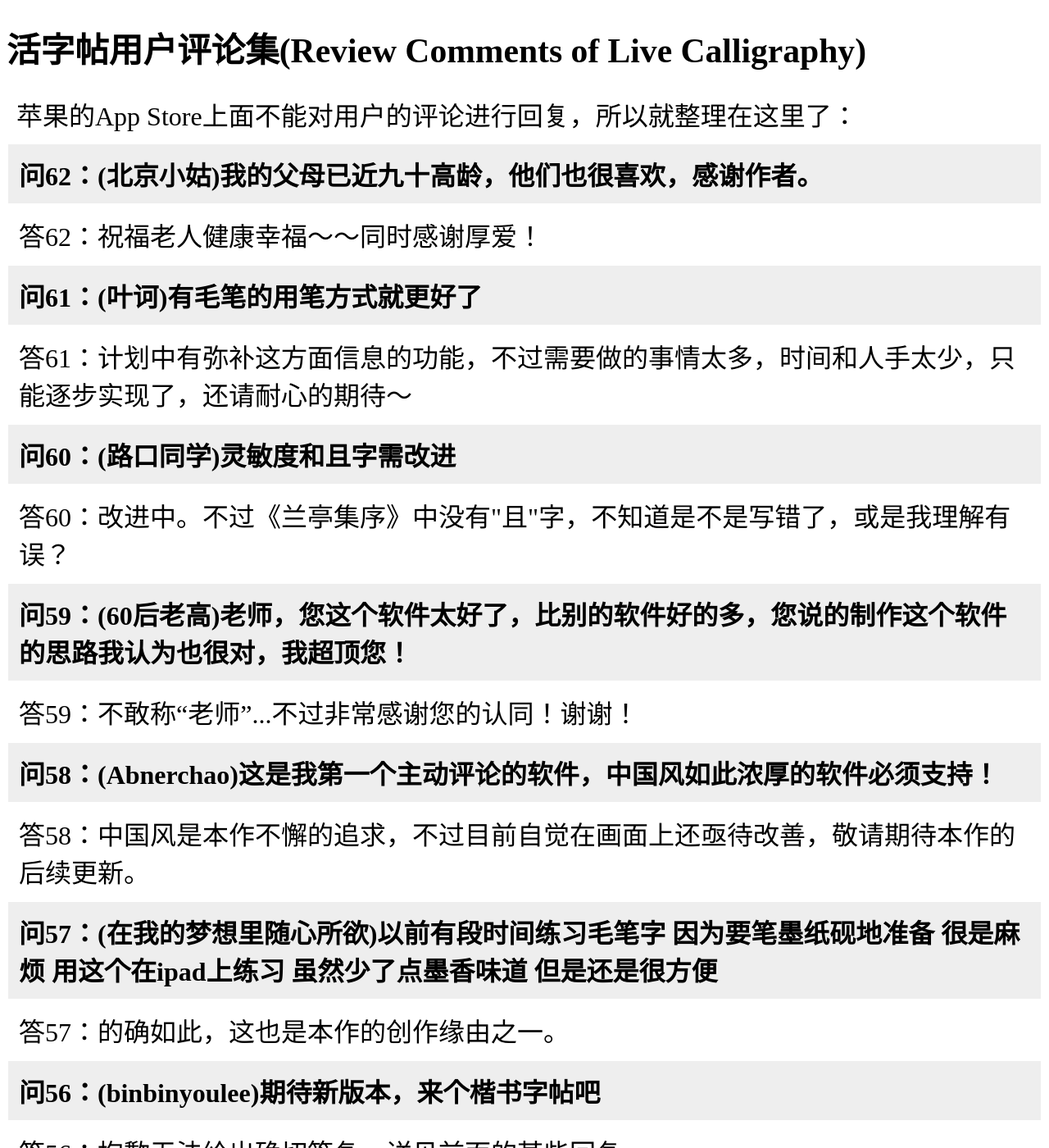
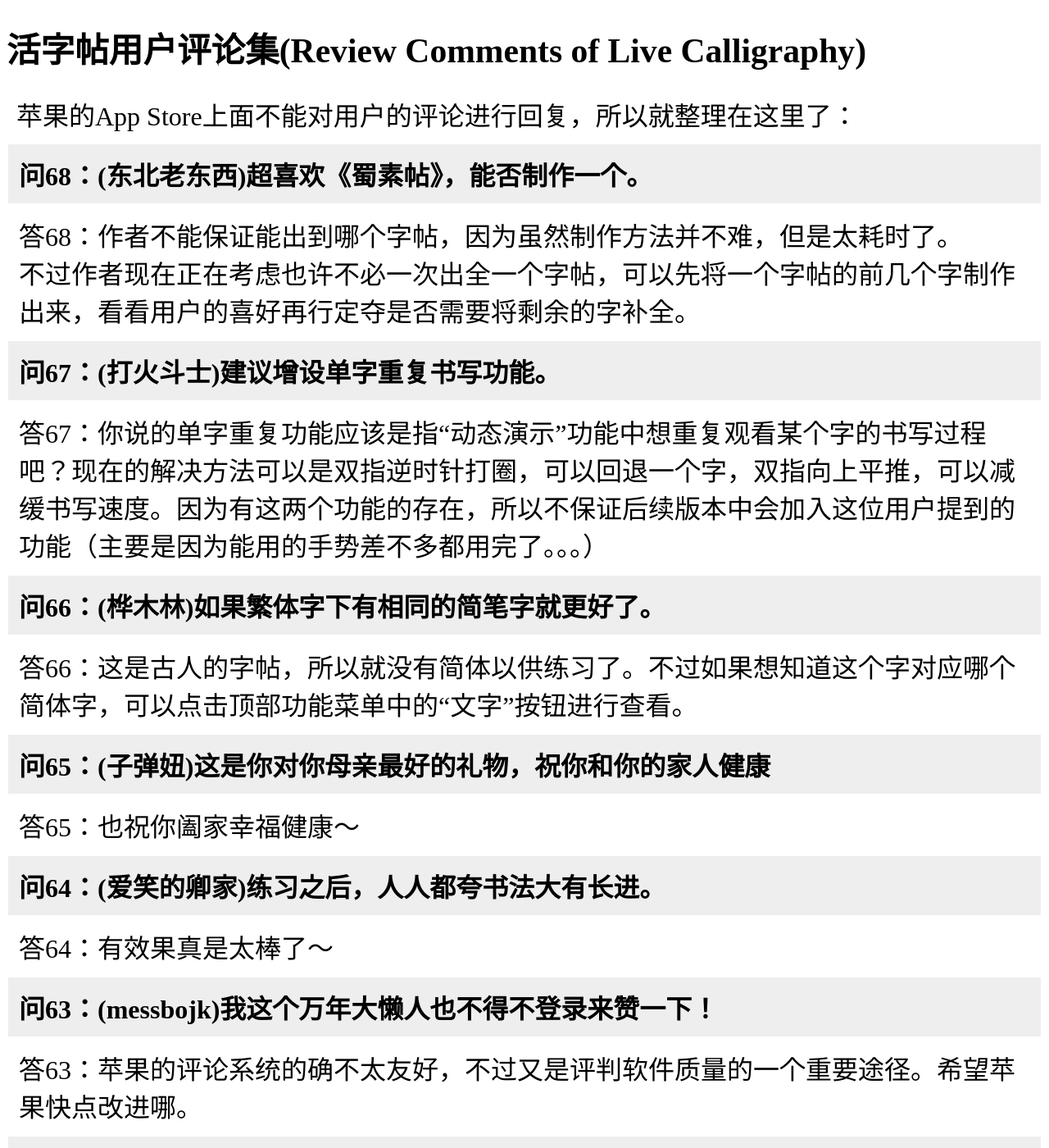
Before and after one commit to shengzhe/livecalligraphy, a Jekyll site: the page built from _posts/2012-08-31-LiveCalligraphyQA.html, in a window 1280 px wide and 1400 px high. Shown: the whole window at 82% size. Built offline with Jekyll 4.4.1, drawn with Linux system fonts in a browser that asks for light colours; Markdown is read by kramdown in place of the engine named in the settings.

Commit message:
Update 2012-08-31-LiveCalligraphyQA.html

```diff
--- a/_posts/2012-08-31-LiveCalligraphyQA.html
+++ b/_posts/2012-08-31-LiveCalligraphyQA.html
@@ -6,6 +6,49 @@ title: 活字帖用户评论集(Review Comments of Live Calligraphy)
 <p>苹果的App Store上面不能对用户的评论进行回复，所以就整理在这里了：</p>
 
 <table>
+
+<tr align="left" bgcolor="#EEEEEE"> <th> <p>
+问68：(东北老东西)超喜欢《蜀素帖》，能否制作一个。
+  </p> </th> </tr>
+  <tr> <td> <p>
+答68：作者不能保证能出到哪个字帖，因为虽然制作方法并不难，但是太耗时了。</br>
+不过作者现在正在考虑也许不必一次出全一个字帖，可以先将一个字帖的前几个字制作出来，看看用户的喜好再行定夺是否需要将剩余的字补全。
+</p> </td> </tr>
+
+<tr align="left" bgcolor="#EEEEEE"> <th> <p>
+问67：(打火斗士)建议增设单字重复书写功能。
+  </p> </th> </tr>
+  <tr> <td> <p>
+答67：你说的单字重复功能应该是指“动态演示”功能中想重复观看某个字的书写过程吧？现在的解决方法可以是双指逆时针打圈，可以回退一个字，双指向上平推，可以减缓书写速度。因为有这两个功能的存在，所以不保证后续版本中会加入这位用户提到的功能（主要是因为能用的手势差不多都用完了。。。）
+</p> </td> </tr>
+
+<tr align="left" bgcolor="#EEEEEE"> <th> <p>
+问66：(桦木林)如果繁体字下有相同的简笔字就更好了。
+  </p> </th> </tr>
+  <tr> <td> <p>
+答66：这是古人的字帖，所以就没有简体以供练习了。不过如果想知道这个字对应哪个简体字，可以点击顶部功能菜单中的“文字”按钮进行查看。
+</p> </td> </tr>
+
+<tr align="left" bgcolor="#EEEEEE"> <th> <p>
+问65：(子弹妞)这是你对你母亲最好的礼物，祝你和你的家人健康
+  </p> </th> </tr>
+  <tr> <td> <p>
+答65：也祝你阖家幸福健康～
+</p> </td> </tr>
+
+<tr align="left" bgcolor="#EEEEEE"> <th> <p>
+问64：(爱笑的卿家)练习之后，人人都夸书法大有长进。
+  </p> </th> </tr>
+  <tr> <td> <p>
+答64：有效果真是太棒了～
+</p> </td> </tr>
+
+<tr align="left" bgcolor="#EEEEEE"> <th> <p>
+问63：(messbojk)我这个万年大懒人也不得不登录来赞一下！
+  </p> </th> </tr>
+  <tr> <td> <p>
+答63：苹果的评论系统的确不太友好，不过又是评判软件质量的一个重要途径。希望苹果快点改进哪。
+</p> </td> </tr>
 
 <tr align="left" bgcolor="#EEEEEE"> <th> <p>
 问62：(北京小姑)我的父母已近九十高龄，他们也很喜欢，感谢作者。
```
